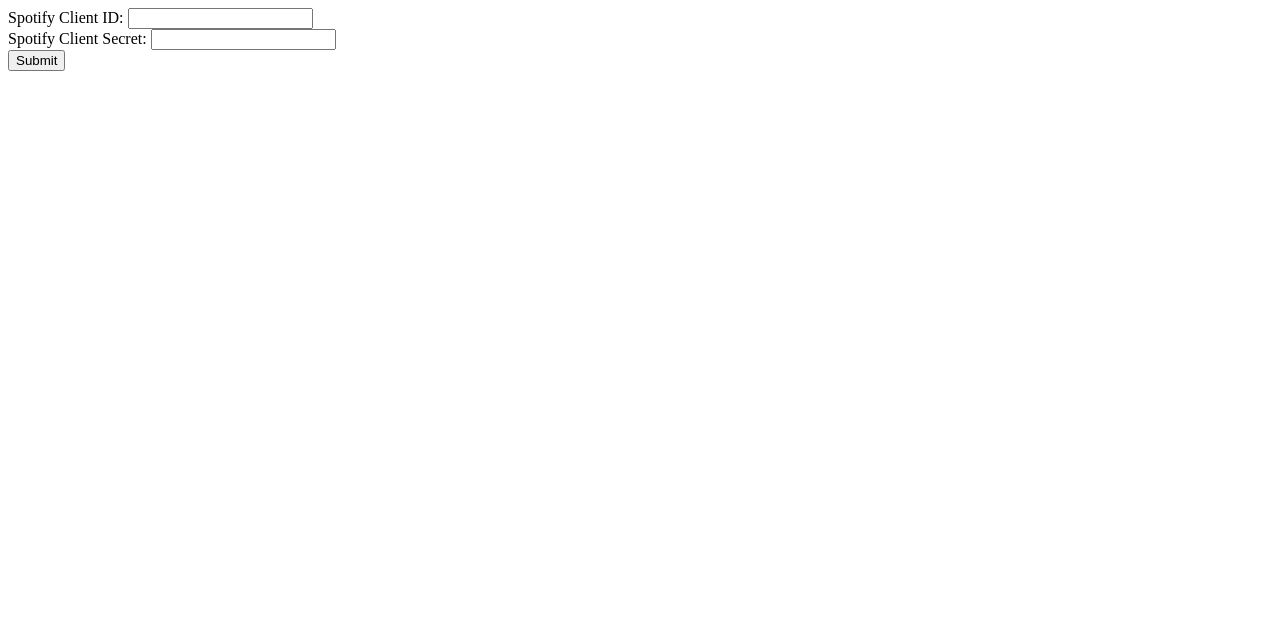
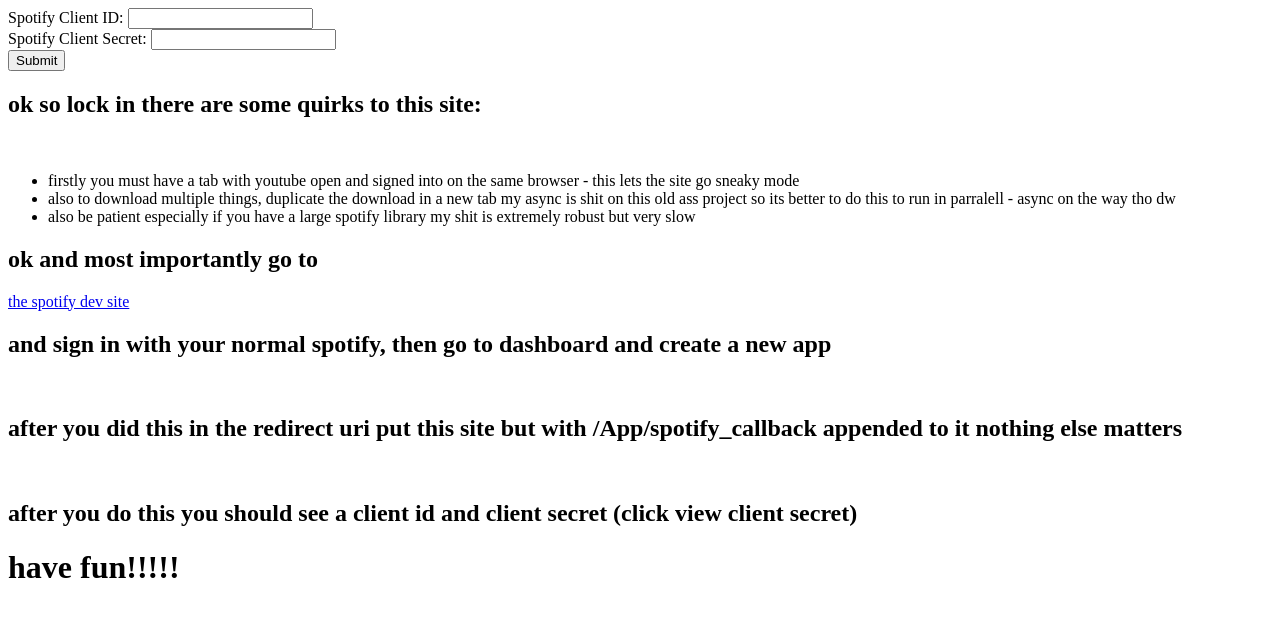
Before and after one commit to cuttn/freemusic, a Django app: page / in a window 1280 px wide. Shown: the top 617 px of the page. Run offline with Django 5.2, Linux system fonts and the light colour scheme.

Commit message:
those who know

```diff
--- a/Site/App/templates/getspinfo.html
+++ b/Site/App/templates/getspinfo.html
@@ -4,6 +4,19 @@
 <form action="" method="post">
     {{ form }}
     <input type="submit" value="Submit">
+    <h2>ok so lock in there are some quirks to this site:</h2>
+    <br>
+    <ul>
+        <li>firstly you must have a tab with youtube open and signed into on the same browser - this lets the site go sneaky mode</li>
+        <li>also to download multiple things, duplicate the download in a new tab my async is shit on this old ass project so its better to do this to run in parralell - async on the way tho dw</li>
+        <li>also be patient especially if you have a large spotify library my shit is extremely robust but very slow</li>
+    </ul>
+    <h2>ok and most importantly go to</h2><a href="https://developer.spotify.com/">the spotify dev site</a> <h2>and sign in with your normal spotify, then go to dashboard and create a new app</h2>
+    <br>
+    <h2>after you did this in the redirect uri put this site but with /App/spotify_callback appended to it nothing else matters</h2>
+    <br>
+    <h2>after you do this you should see a client id and client secret (click view client secret)</h2>
+    <h1>have fun!!!!!</h1>
 </form>
 </body>
 </html>
```
Also changed, not shown: 1 other file.
